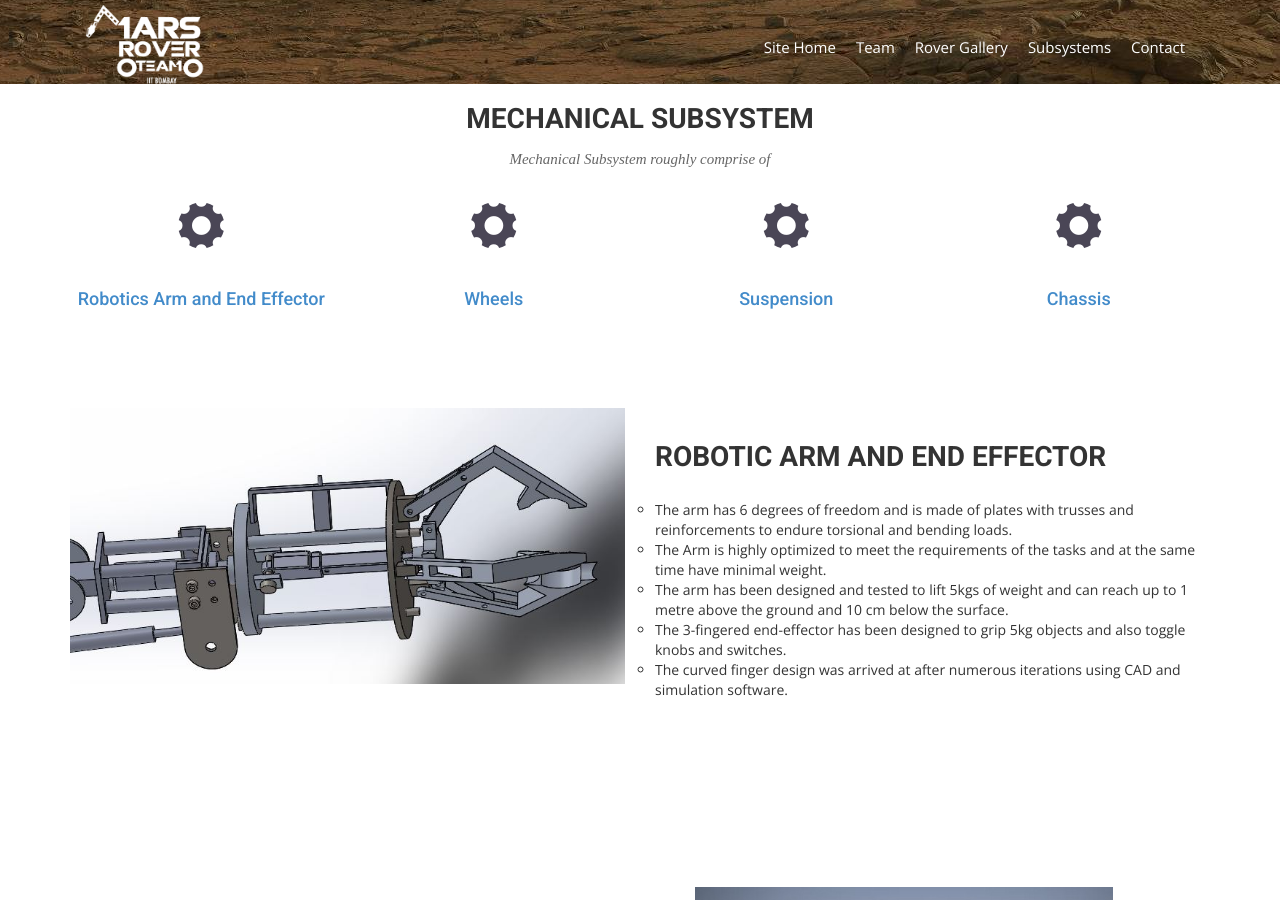
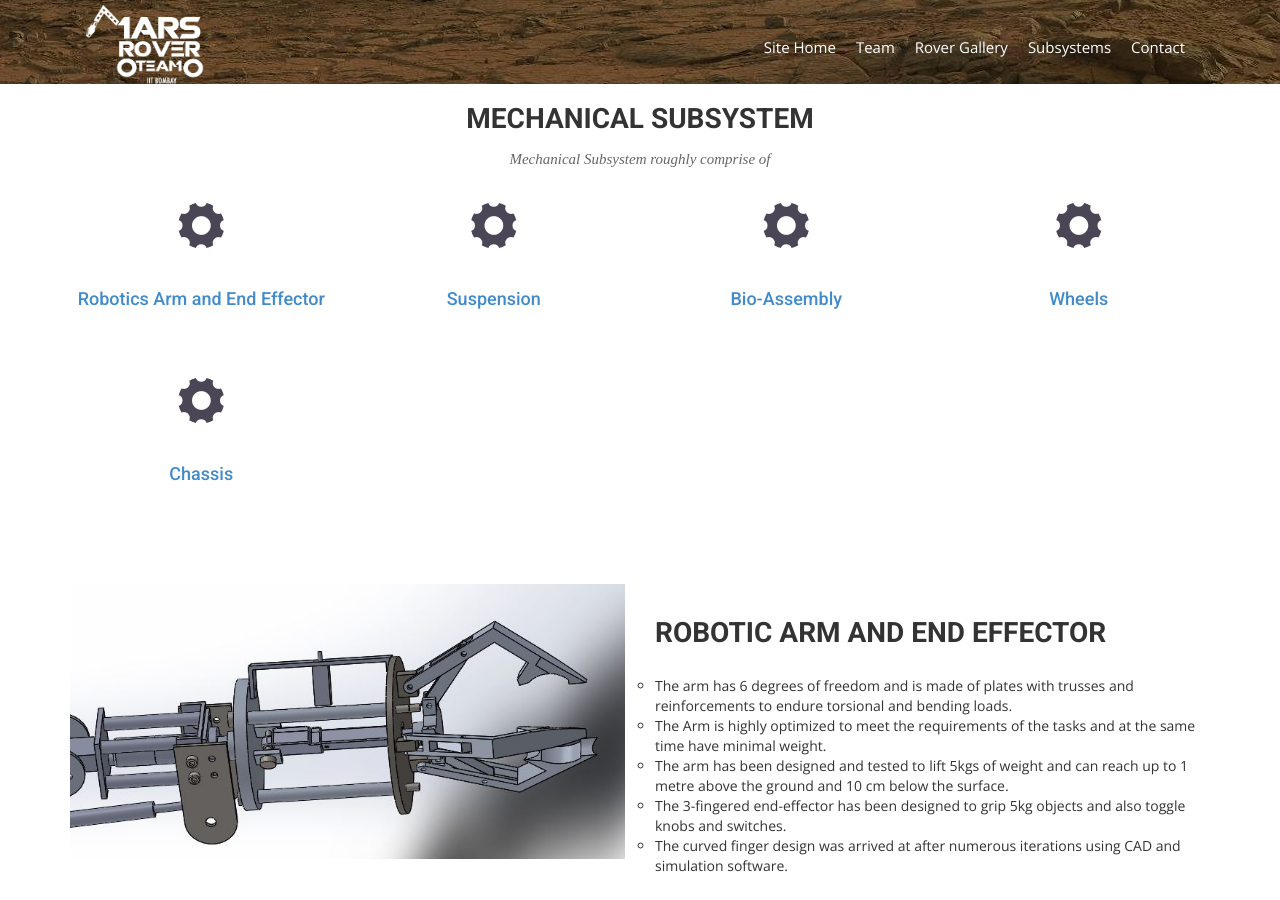
Before and after one commit to iitbmartian/old_website, a Jekyll site: the page built from mech.html, in a window 1280 px wide and 900 px high. Built offline with Jekyll 4.4.1, drawn with Linux system fonts in a browser that asks for light colours; nearby versions of some CDN libraries; some web fonts are replaced.

Commit message:
Update mech.html

```diff
--- a/mech.html
+++ b/mech.html
@@ -20,6 +20,19 @@ permalink: /mech
           <h4><a href="#RoboticArm">Robotics Arm and End Effector</a></h4> <br/>
         </div>
       </div>
+
+      <div class="col-sm-5 col-md-3">
+        <div class="service-item">
+          <i class="ion-ios-gear"></i>
+          <h4><a href="#Suspension">Suspension</a></h4> <br/>
+         </div>
+      </div>
+      <div class="col-sm-5 col-md-3">
+        <div class="service-item">
+          <i class="ion-ios-gear"></i>
+          <h4><a href="#Bio-Assembly">Bio-Assembly</a></h4> <br/>
+         </div>
+      </div>
       <div class="col-sm-5 col-md-3">
         <div class="service-item">
           <i class="ion-ios-gear"></i>
@@ -29,15 +42,10 @@ permalink: /mech
       <div class="col-sm-5 col-md-3">
         <div class="service-item">
           <i class="ion-ios-gear"></i>
-          <h4><a href="#Suspension">Suspension</a></h4> <br/>
-         </div>
-      </div>
-      <div class="col-sm-5 col-md-3">
-        <div class="service-item">
-          <i class="ion-ios-gear"></i>
           <h4><a href="#Chassis">Chassis</a></h4> <br/>
         </div>
       </div>
+
     </div>
   </div>
 </section>
@@ -149,7 +157,7 @@ permalink: /mech
       <div class="col-md-6 col-sm-12">
         <div class="block">
           <div class="section-title">
-            <h2 id="Bio-Assembly"></h2>
+            <h2 id="Bio-Assembly">Bio-Assembly</h2>
           </div>
           <p>
             <ul style="list-style-type:circle">
```
